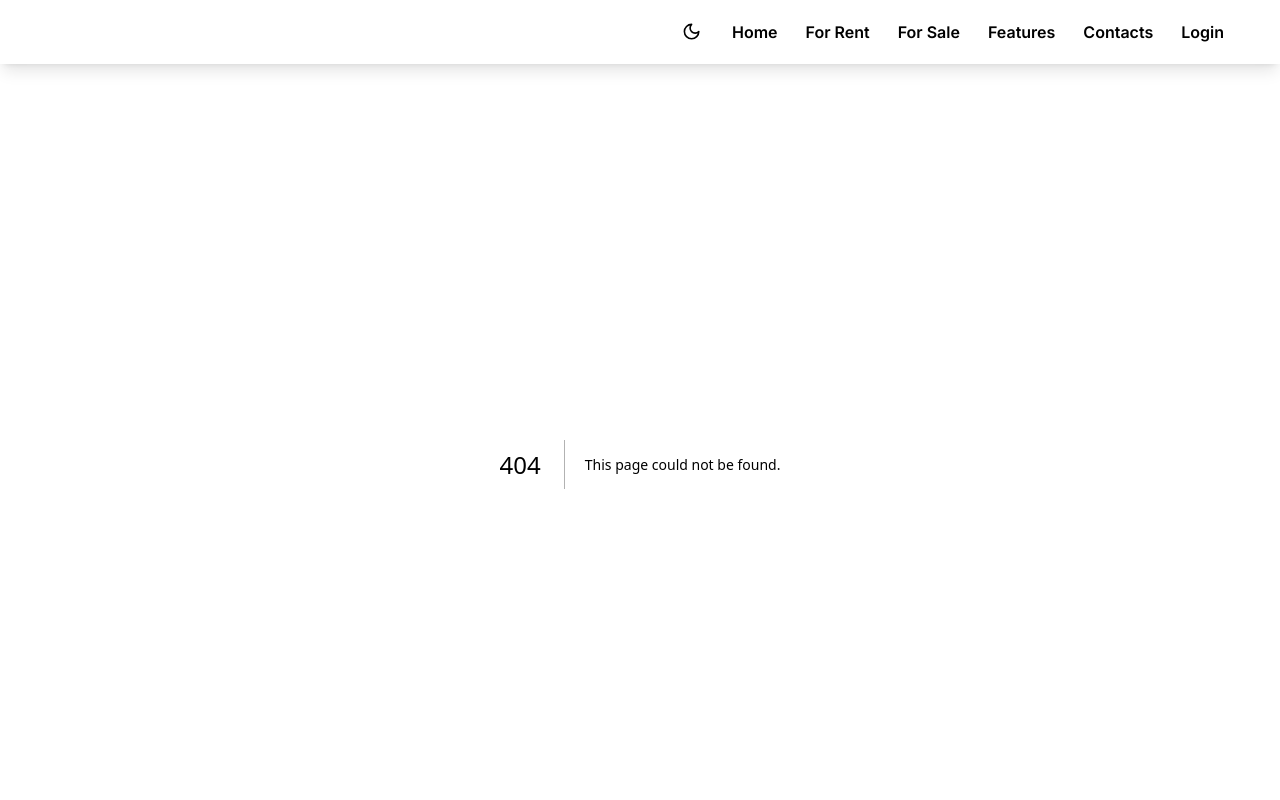
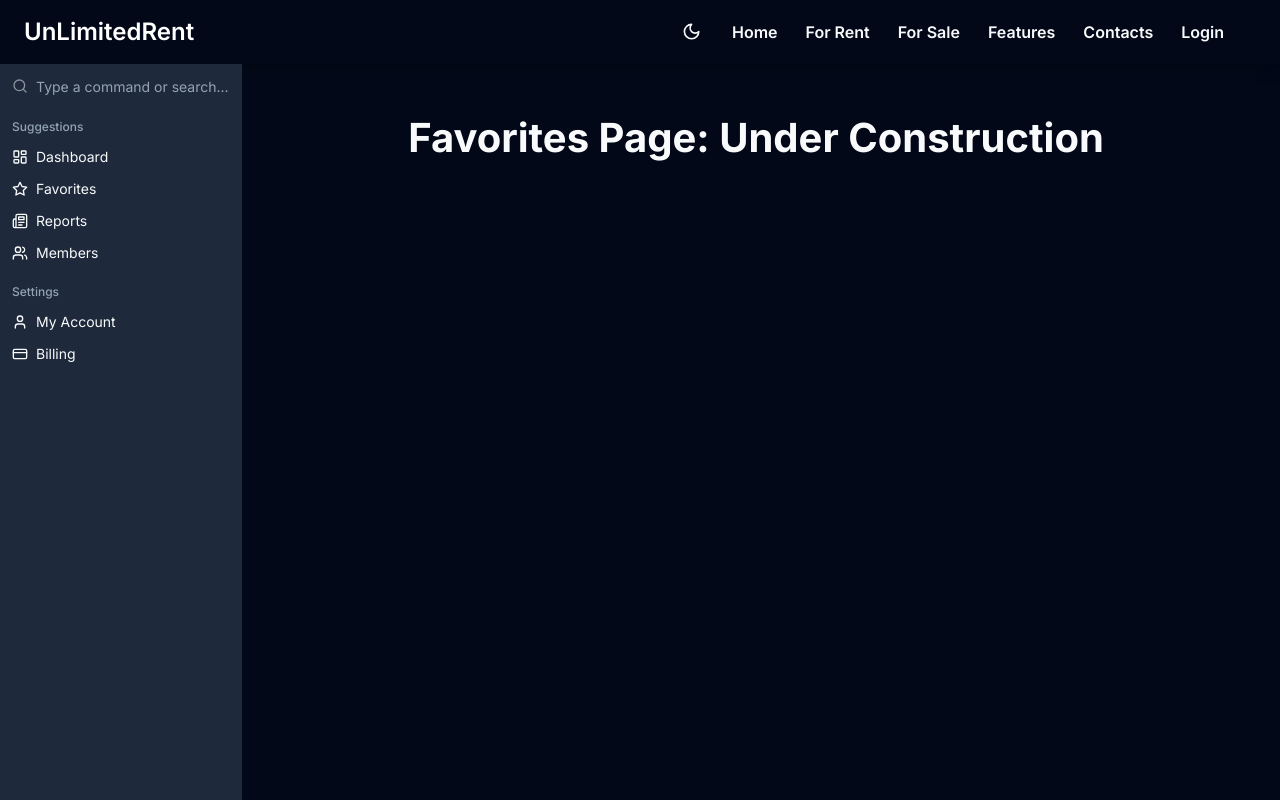
Before and after one commit to George-Kibe/real-estate-devops, a Next.js app in the folder frontend/: page /favorites in a window 1280 px wide. Before the commit this address had no page. Shown: the top 800 px of the page. Built offline with nearby package versions, Linux system fonts and the light colour scheme.

Commit message:
favorites page

```diff
--- /dev/null
+++ b/frontend/src/app/(accounts)/favorites/layout.jsx
@@ -0,0 +1,17 @@
+
+import Sidebar from '@/components/Sidebar';
+
+const MainLayout = ({ children }) => {
+  return (
+    <>
+      <div className='flex'>
+        <div className='hidden md:block h-[100vh] w-[300px]'>
+          <Sidebar />
+        </div>
+        <div className='p-5 w-full md:max-w-[1140px]'>{children}</div>
+      </div>
+    </>
+  );
+};
+
+export default MainLayout;
--- /dev/null
+++ b/frontend/src/app/(accounts)/favorites/page.jsx
@@ -0,0 +1,10 @@
+import AnimatedText from "@/components/AnimatedText";
+
+
+export default function FavoritesPage() {
+  return (
+    <div className='flex flex-col md:flex-row justify-between gap-5 mb-5'>
+      <AnimatedText text={"Favorites Page: Under Construction"} />
+    </div>
+  );
+}
--- a/frontend/src/components/Sidebar.jsx
+++ b/frontend/src/components/Sidebar.jsx
@@ -15,6 +15,7 @@ import {
     Users,
     CreditCard,
     Settings,
+    Star,
     User,
   } from 'lucide-react';
   import Link from 'next/link';
@@ -29,6 +30,10 @@ import {
             <CommandItem>
               <LayoutDashboard className='mr-2 h-4 w-4' />
               <Link href='/dashboard'>Dashboard</Link>
+            </CommandItem>
+            <CommandItem>
+              <Star className='mr-2 h-4 w-4' />
+              <Link href='/favorites'>Favorites</Link>
             </CommandItem>
             <CommandItem>
               <Newspaper className='mr-2 h-4 w-4' />
```
Also changed, not shown: 1 other file (tests, documents, lock files or other folders).
